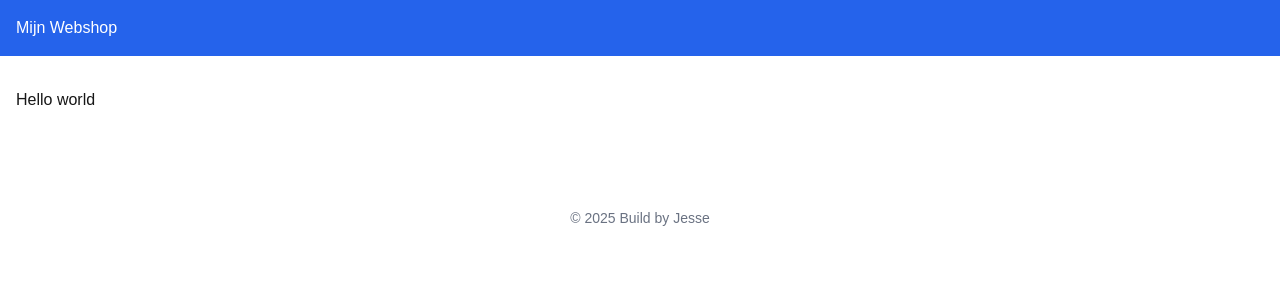
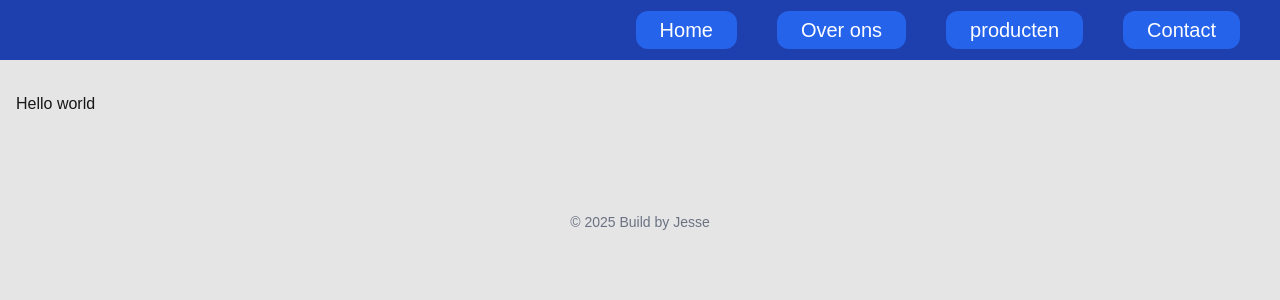
Before and after one commit to JesseElbertsen/webshop-template, a Next.js app in the folder webshop-template/: page / in a window 1280 px wide. Shown: the top 300 px of the page. Built offline with nearby package versions, Linux system fonts and the light colour scheme.

Commit message:
added navbar

```diff
--- /dev/null
+++ b/webshop-template/src/app/components/NavBar.tsx
@@ -0,0 +1,83 @@
+"use client";
+import React, { useState, useEffect } from "react";
+import { Bars3BottomRightIcon, XMarkIcon } from "@heroicons/react/24/outline";
+
+const Navbar = () => {
+  const [open, setOpen] = useState(false);
+
+  // Voorkomen dat je kunt scrollen als het menu open is
+  useEffect(() => {
+    document.body.style.overflow = open ? "hidden" : "auto";
+  }, [open]);
+
+  // Nav items met hun href
+  const navLinks = [
+    { name: "Home", href: "/" },
+    { name: "Over ons", href: "/over-ons" },
+    { name: "producten", href: "/producten" },
+    { name: "Contact", href: "/contact" },
+  ];
+
+  return (
+    <nav className=" top-0 w-full z-50  text-xl">
+      {/* Desktop Navbar */}
+      <div className="hidden md:flex justify-end bg-primary-dark backdrop-blur-md text-white py-4 px-10 relative">
+        <ul className="flex space-x-10">
+          {navLinks.map((link, index) => (
+            <li key={index} className=" group">
+              <a
+                href={link.href}
+                className="hover:bg-primary-light transition px-6 py-2 bg-primary rounded-xl"
+              >
+                {link.name}
+              </a>
+              {/* Onderstreep-lijn animatie */}
+              <span className="absolute left-0 bottom-[-16px] h-[3px] w-full bg-gradient-to-r bg-primary-100  scale-x-0 transition-transform duration-300 group-hover:scale-x-100"></span>
+            </li>
+          ))}
+        </ul>
+      </div>
+
+      {/* Mobile Navbar */}
+      <div className="md:hidden relative ">
+        {/* Menu Button */}
+        <button
+          onClick={() => setOpen(!open)}
+          className="absolute top-6 right-8 z-50"
+        >
+          {open ? (
+            <XMarkIcon className="w-10 h-10 text-black" />
+          ) : (
+            <Bars3BottomRightIcon className="w-10 h-10 text-black" />
+          )}
+        </button>
+
+        {/* Menu Overlay */}
+        <div
+          className={`fixed inset-0 bg-primary-dark transform transition-transform duration-300 ${
+            open ? "translate-y-0" : "-translate-y-full"
+          }`}
+        >
+          <ul
+            className="flex flex-col items-center justify-center h-full space-y-8 text-white text-4xl opacity-0 transition-opacity duration-500 ease-in-out delay-200"
+            style={{ opacity: open ? 1 : 0 }}
+          >
+            {navLinks.map((link, index) => (
+              <li key={index}>
+                <a
+                  href={link.href}
+                  className="hover:text-primary-100 transition"
+                  onClick={() => setOpen(false)}
+                >
+                  {link.name}
+                </a>
+              </li>
+            ))}
+          </ul>
+        </div>
+      </div>
+    </nav>
+  );
+};
+
+export default Navbar;
--- a/webshop-template/src/app/globals.css
+++ b/webshop-template/src/app/globals.css
@@ -1,16 +1,16 @@
 @import "tailwindcss";
 
 :root {
-  --background: #ffffff;
+  --background: #e6e5e5;
   --foreground: #171717;
 }
 
 @theme {
-  --color-primary: #2563eb;
-  --color-primary-light: #60a5fa;
-  --color-primary-dark: #1e40af;
-  --color-secondary: #3b82f6;
-  --color-muted: #e0f2fe;
+  --color-primary: #2563eb; /*Voor buttons, links en accentkleuren*/
+  --color-primary-light: #60a5fa; /*Voor hover-effecten en lichte accenten*/
+  --color-primary-dark: #1e40af; /*Voor actieve states, headers*/
+  --color-secondary: #3b82f6; /* */
+  --color-muted: #e0f2fe; /* achtergrond voor cards of notificaties*/
 }
 
 @theme inline {
@@ -22,8 +22,8 @@
 
 @media (prefers-color-scheme: dark) {
   :root {
-    --background: #0a0a0a;
-    --foreground: #ededed;
+    /* --background: #0a0a0a; */
+    --foreground: #818181;
   }
 }
 
--- a/webshop-template/src/app/layout.tsx
+++ b/webshop-template/src/app/layout.tsx
@@ -1,6 +1,7 @@
 import type { Metadata } from "next";
 import { Geist, Geist_Mono } from "next/font/google";
 import "./globals.css";
+import NavBar from "./components/NavBar";
 
 const geistSans = Geist({
   variable: "--font-geist-sans",
@@ -32,7 +33,9 @@ export default function RootLayout({
       <body
         className={`${geistSans.variable} ${geistMono.variable} antialiased`}
       >
-        <header className="p-4 bg-primary text-white">Mijn Webshop</header>
+        <header className="pb-[6rem] md:pb-0">
+          <NavBar />
+        </header>
         <main className="container mx-auto md:px-4 md:py-8">{children}</main>
         <footer className="p-4 mt-12 text-sm text-center text-gray-500">
           © 2025 Build by Jesse
```
Also changed, not shown: webshop-template/package.json (+7 -6 lines), 1 other file (tests, documents, lock files or other folders).
